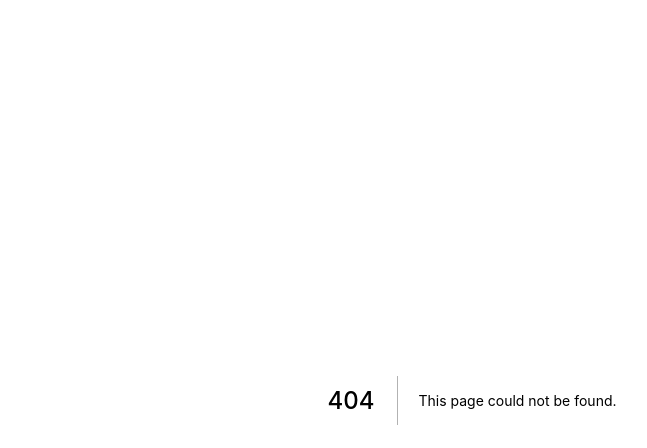
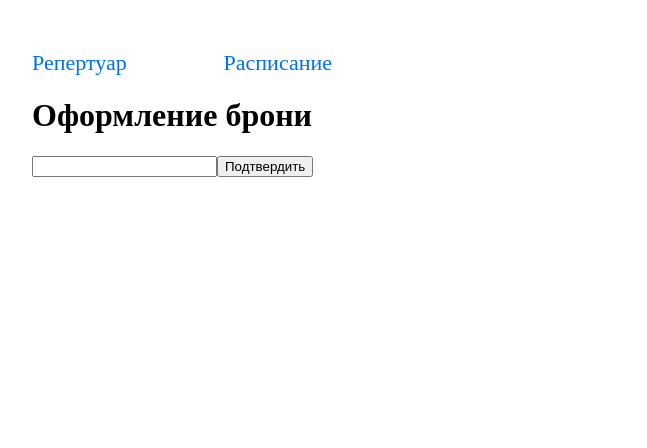
Before and after one commit to lxndrrud/teatr, a Next.js app in the folder nextjs/: page /reserve/1 in a window 1280 px wide. Before the commit this address had no page. Shown: the top 448 px of the page, without its empty margins (168-815 px from the left). Built offline with nearby package versions, Linux system fonts and the light colour scheme; no server answers.

Commit message:
reservation form is added

```diff
--- a/nextjs/components/ReservationForm/ReservationForm.js
+++ b/nextjs/components/ReservationForm/ReservationForm.js
@@ -0,0 +1,24 @@
+import styles from "./ReservationForm.module.css"
+import { useState } from "react"
+
+
+const ReservationForm = ({ idSession }) => {
+    let [email, setEmail] = useState('')
+    const syncEmail = (e) => {
+        setEmail(e.target.value)
+    }
+    const postForm = (e) => {
+        e.preventDefault()
+        console.log('kek')
+        // Отправить на backend запрос по почте
+    }
+
+    return (
+        <form className={styles.postForm}>
+            <input type="email" name="email" value={email} onChange={syncEmail} required />
+            <input type="submit" value="Подтвердить" onClick={postForm}/>
+        </form>
+    )
+};
+
+export default ReservationForm;
--- /dev/null
+++ b/nextjs/pages/reserve/[sessionid].js
@@ -0,0 +1,34 @@
+import MainLayout from '../../layouts/MainLayout/MainLayout'
+import ReservationForm from '../../components/ReservationForm/ReservationForm';
+import { useRouter } from 'next/router';
+import {useEffect, useState} from 'react'
+
+const SessionReservation = () => {
+  let [session, setSession] = useState({})
+  let [play, setPlay] = useState({})
+
+  const router = useRouter()
+  let idSession
+  useEffect(async () => {
+    const fetchSession= async (idSession_) => {
+      const resp = await fetch(`/fastapi/sessions/${idSession_}`)
+      const json_ = await resp.json()
+      setSession(json_)
+    }
+
+    if (router.isReady) {
+      await fetchSession(router.query.sessionid)
+      //fetchPlay(session.id_play)
+    }
+  }, [router.isReady])
+
+  return (
+    <>
+      <MainLayout title="Оформление брони">
+        <ReservationForm idSession={ session.id }/>
+      </MainLayout>
+    </>
+  );
+};
+
+export default SessionReservation;
```
